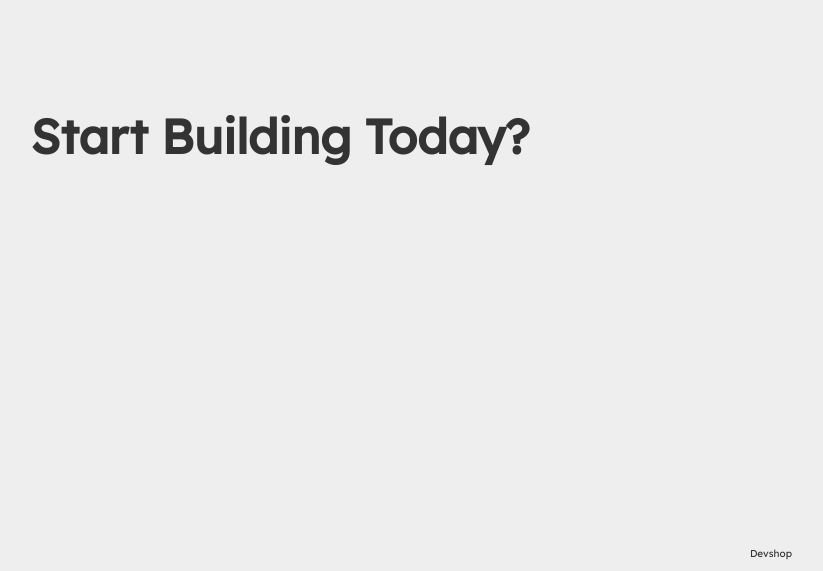
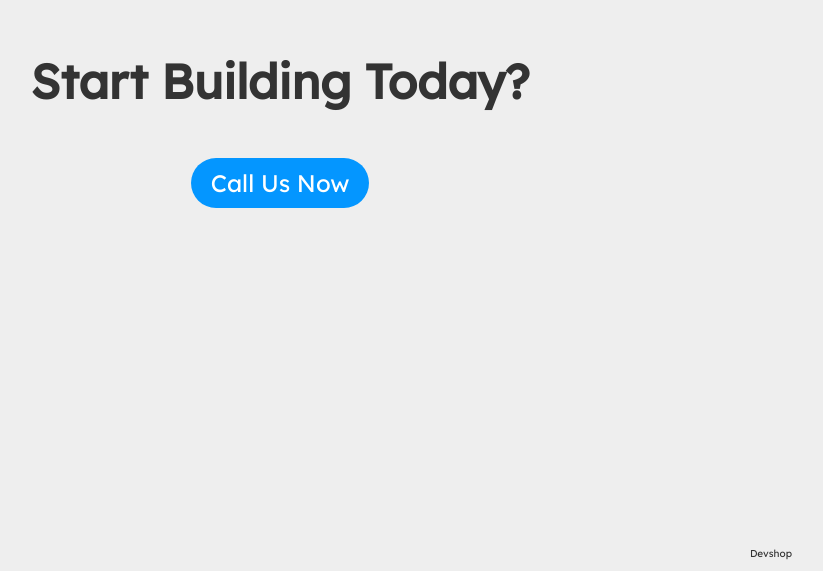
Before and after one commit to michaeldera/devshopzw, a React (Create React App) app: page / in a window 1280 px wide. Shown: the part 3146-3717 px from the top of the page, without its empty margins (360-1183 px from the left). Built offline with nearby package versions, Linux system fonts and the light colour scheme.

Commit message:
added action button

```diff
--- a/src/components/footer/footer.tsx
+++ b/src/components/footer/footer.tsx
@@ -7,6 +7,7 @@ const Footer = () => {
       <div className="footer-content-wrapper">
         <div className="footer-content">
           <h1 className="footer-call-to-action">Start Building Today?</h1>
+          <a className="action-button" href="tel:+2638644241936">Call Us Now</a>
         </div>
       </div>
       <div className="footer-navigation">
--- a/src/index.css
+++ b/src/index.css
@@ -16,3 +16,13 @@ body {
 .wrapper {
   padding: 8rem 5rem;
 }
+
+.action-button {
+  display: inline-block;
+  text-decoration: none;
+  background-color: #0496FF;
+  color: #fff;
+  padding: 10px 20px;
+  margin: 30px auto;
+  border-radius: 50vh;
+}
```
